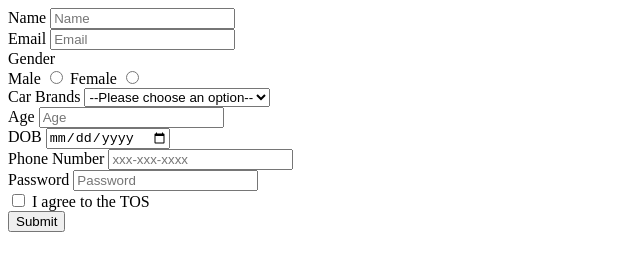
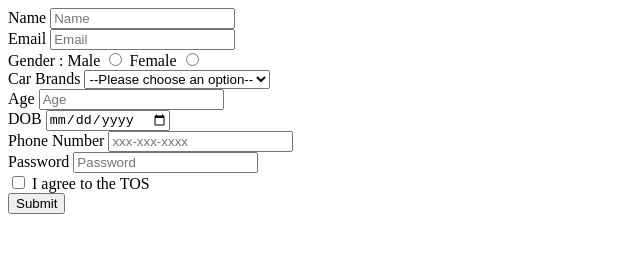
Before and after one commit to acciojob/signup-form-car-harshps900, a website: page main.html in a window 1280 px wide. Shown: the whole page, without its empty margins (0-640 px from the left). Drawn offline with Linux system fonts and the light colour scheme.

Commit message:
created a submission

```diff
--- a/main.html
+++ b/main.html
@@ -9,14 +9,19 @@
 <body>
 	 <form method="post">
         <label for="name">Name</label>
-        <input type="text" required id="name" placeholder="Name" name="name"><br>
+	        <input type="text" required id="name" placeholder="Name" name="name"><br>
         <label for="email">Email</label>
-        <input type="email" required id="email" placeholder="Email" name="=email"><br>
-        <label> Gender</label><br>
+	        <input type="email" required id="email" placeholder="Email" name="=email"><br>
+	    Gender :
+		<lable for="gender_m"> Male</lable>
+			 <input type="radio" name="gender" id="gender_m" required>
+		 <label for="gender_f">Female</label>
+			 <input type="radio" name="gender" id="gender_f" required><br>
+		 <!-- <label > Gender</label><br>
         <label for="gender_m">Male</label>
         <input type="radio" name="gender" id="gender_m"required>
         <label for="gender_f">Female</label>
-        <input type="radio" name="gender" id="gender_f"required><br>
+        <input type="radio" name="gender" id="gender_f"required><br> -->
         <label for="cars">Car Brands</label>
         <select id="cars" name="cars" aria-placeholder="--Please choose an option--" required >
 			<option>--Please choose an option--</option>
```
